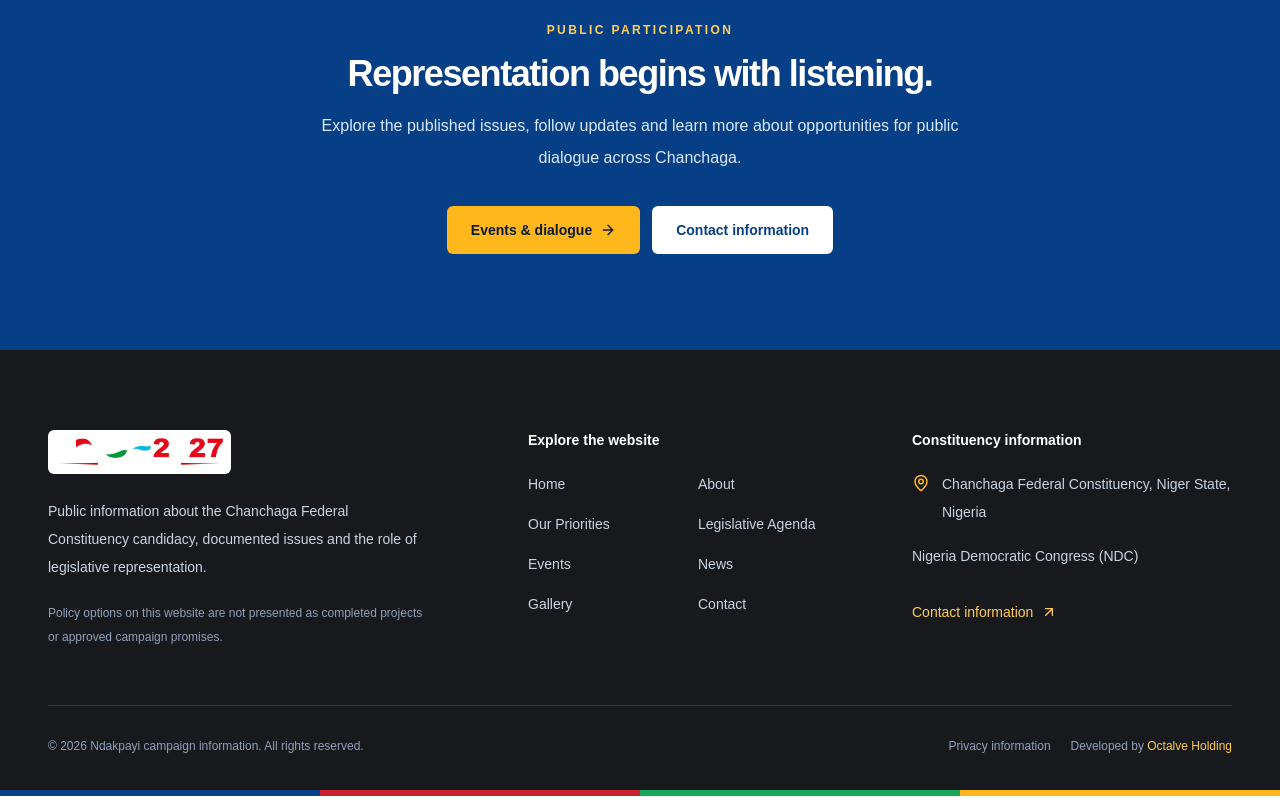
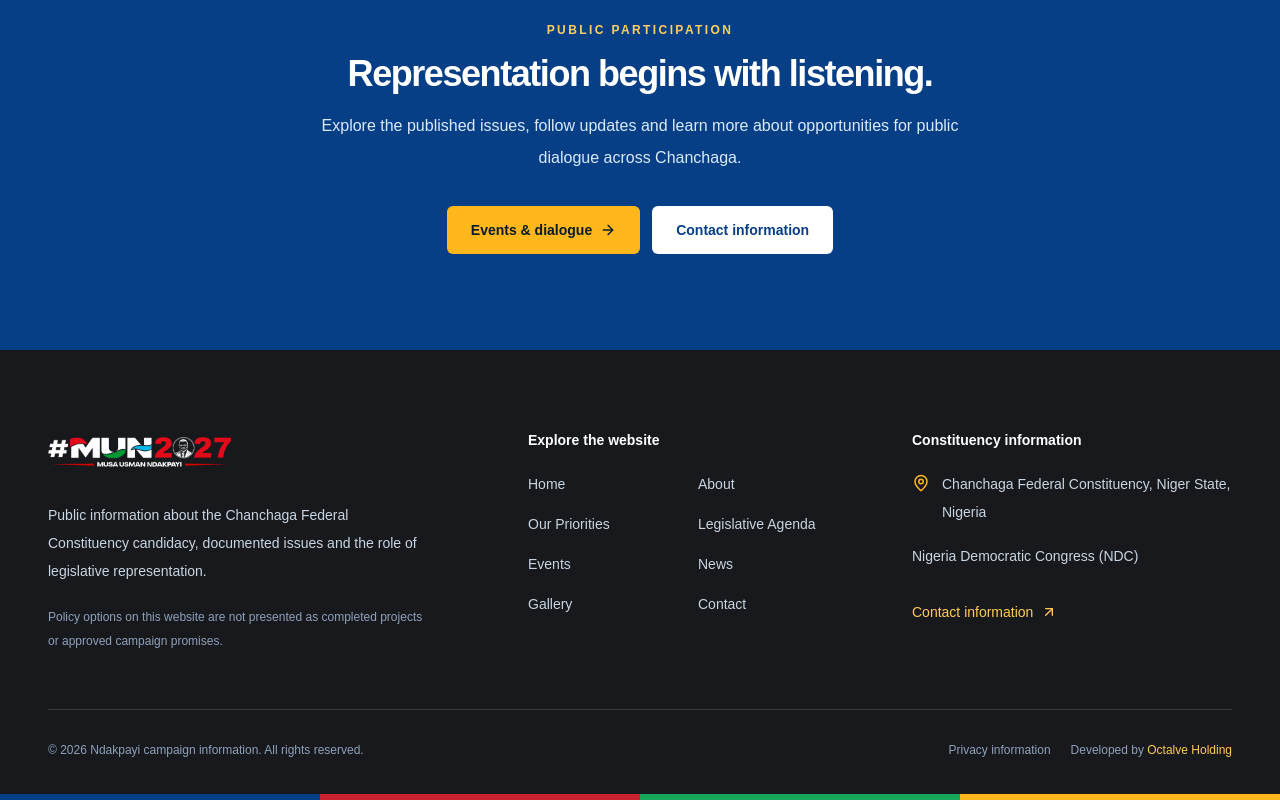
Before and after one commit to octalve-core/Musa-Ndakpayi, a Next.js app: page / in a window 1280 px wide. Shown: the part 4870-5670 px from the top of the page. Built offline with nearby package versions, Linux system fonts and the light colour scheme.

Commit message:
Remove footer logo white backing while keeping original PNG (#4)

```diff
--- a/components/layout/site-footer.tsx
+++ b/components/layout/site-footer.tsx
@@ -9,7 +9,7 @@ export function SiteFooter(){
   <Container className="pb-8 pt-16 sm:pt-20">
    <div className="grid gap-11 border-b border-white/15 pb-14 sm:grid-cols-2 lg:grid-cols-[1.3fr_1fr_1fr] lg:gap-16">
     <div className="max-w-sm">
-     <Link href="/" aria-label="Musa Usman Ndakpayi 2027 — home" className="inline-flex h-11 w-[183px] items-center justify-center rounded-md bg-white px-2 py-1"><Image src="/brand/mun-footer-2027.png" alt="Musa Usman Ndakpayi 2027 campaign logo" width={1066} height={180} sizes="167px" className="h-full w-full object-contain"/></Link>
+     <Link href="/" aria-label="Musa Usman Ndakpayi 2027 — home" className="inline-flex h-11 w-[183px] items-center justify-start rounded-md"><Image src="/brand/mun-footer-2027.png" alt="Musa Usman Ndakpayi 2027 campaign logo" width={1066} height={180} sizes="183px" className="h-full w-full object-contain object-left"/></Link>
      <p className="mt-5 text-sm leading-7 text-slate-300">Public information about the Chanchaga Federal Constituency candidacy, documented issues and the role of legislative representation.</p>
      <p className="mt-5 text-xs leading-6 text-slate-400">Policy options on this website are not presented as completed projects or approved campaign promises.</p>
     </div>
```
